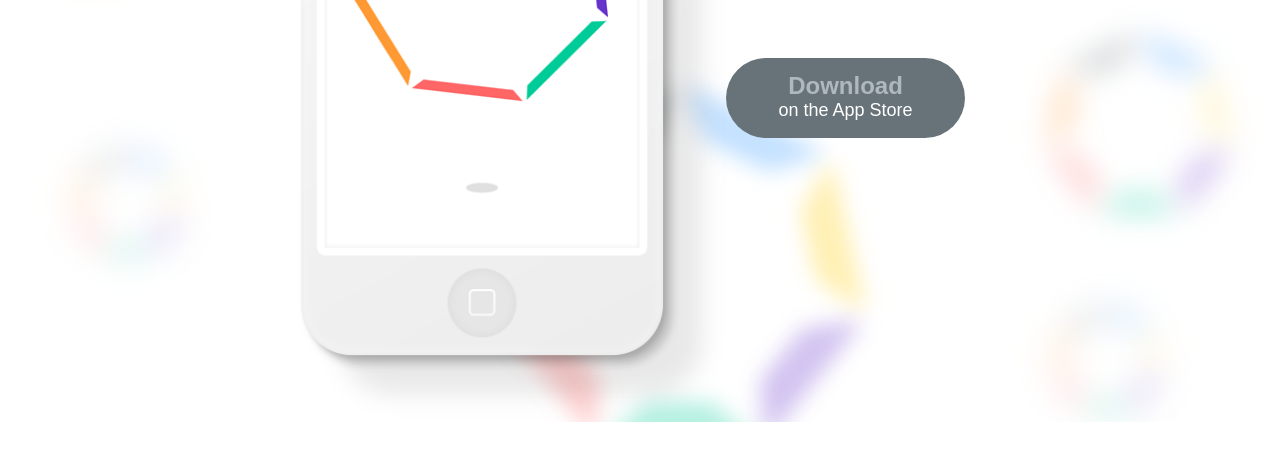
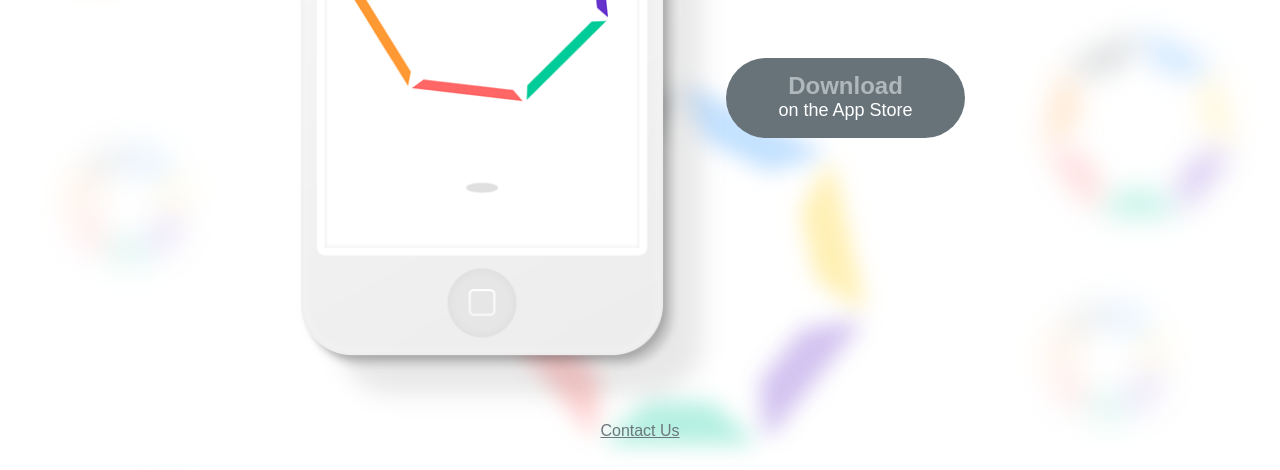
Before and after one commit to ryanmunger/gon-lander, a website: page index.html in a window 1280 px wide. Shown: the part 481-951 px from the top of the page. Before the commit the page ends 903 px from the top, so only its background shows below. Drawn offline with nearby package versions, Linux system fonts and the light colour scheme.

Commit message:
add a footer link to seans personal email

```diff
--- a/css/styles.css
+++ b/css/styles.css
@@ -27,7 +27,7 @@ img {
 .cta {
   float: left;
   margin-top: 280px;
-  text-align: center;
+  text-align:center;
   width: 35%;
   padding-right: 2%;
 }
@@ -81,3 +81,16 @@ img {
     margin-top: 100px;
   }
 }
+
+footer{
+    clear: both;
+    position: relative;
+    height: 3em;
+    margin-top: 30px;
+    text-align: center;
+    font-size: 16px;
+}
+
+footer a{
+ color: #6b777c;
+}
--- a/index.html
+++ b/index.html
@@ -32,5 +32,8 @@
     <script src="https://ajax.googleapis.com/ajax/libs/jquery/1.11.0/jquery.min.js"></script>
     <script src="js/retina.min.js"></script>
     <script src="js/script.js"></script>
+    <footer>
+    <a href="mailto:swlkr@me.com">Contact Us</a>
+    </footer>
   </body>
 </html>
```
